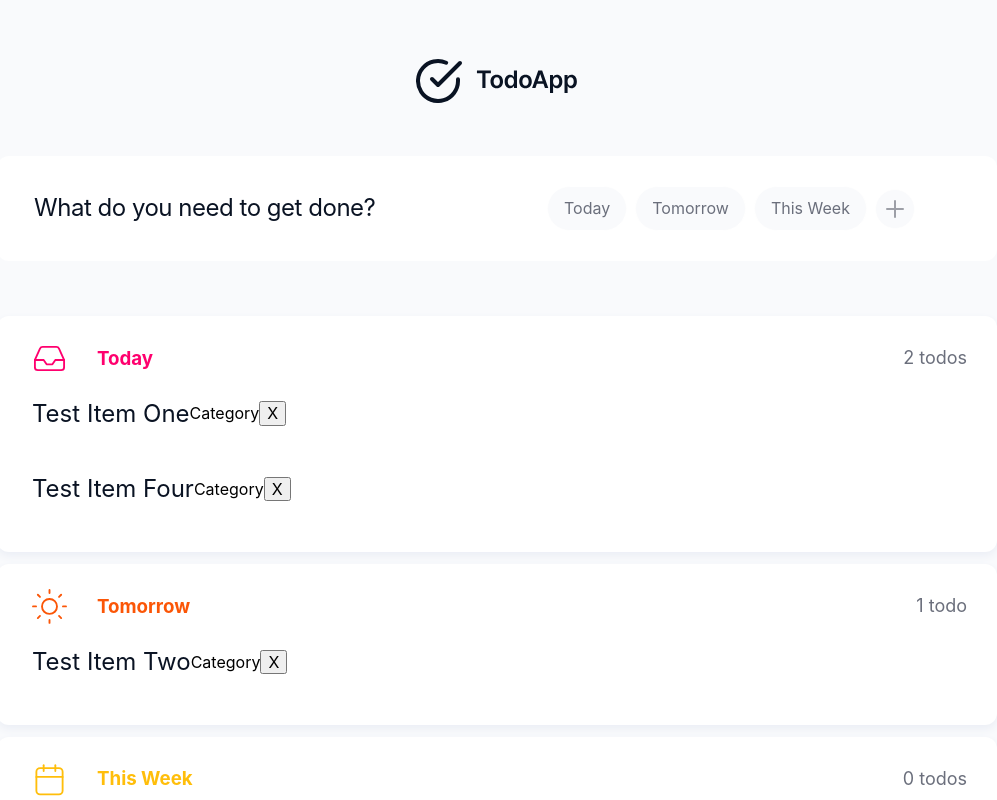
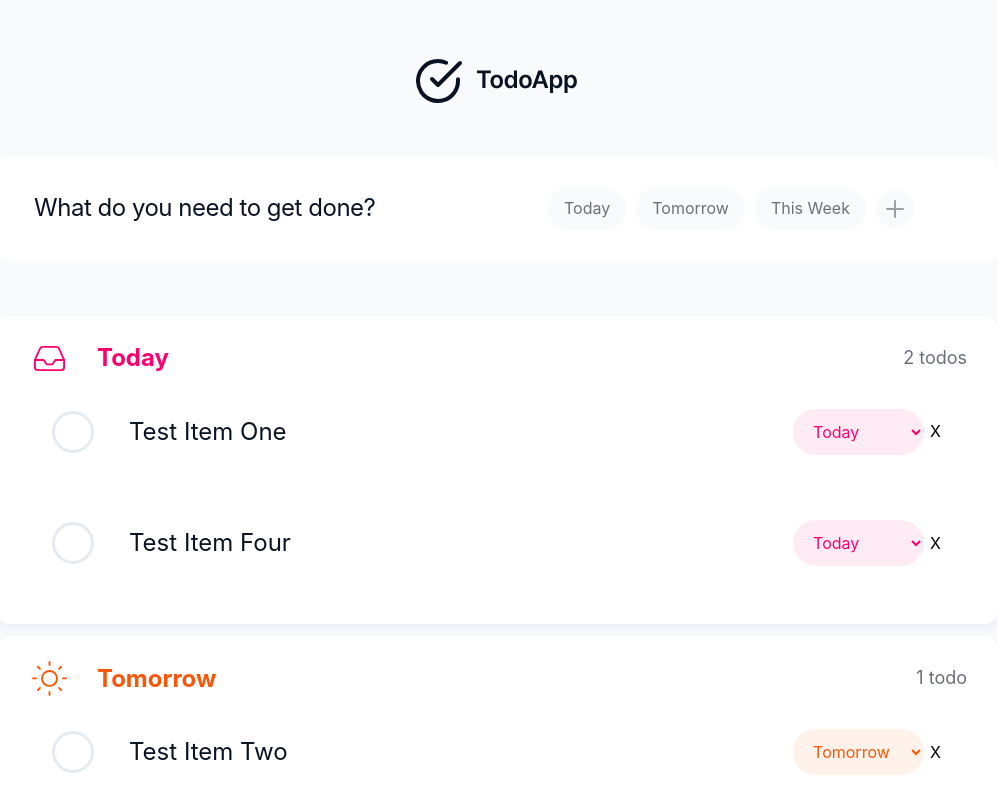
Before and after one commit to djsaun/Todo-Application, a React (Create React App) app: page / in a window 1280 px wide. Shown: the top 800 px of the page, without its empty margins (143-1140 px from the left). Built offline with nearby package versions, Linux system fonts and the light colour scheme.

Commit message:
Update Category and Todo component styling; Add category dropdown to Todo component

```diff
--- a/src/components/Category.js
+++ b/src/components/Category.js
@@ -3,7 +3,7 @@ import styled from 'styled-components';
 import Todo from './Todo';
 
 const Category = props => {
-  const { id, title, todos } = props;
+  const { id, title, todos, categories } = props;
 
   return (
     <CategoryItem>
@@ -15,7 +15,7 @@ const Category = props => {
         <Count>{todos.length} {todos.length === 1 ? 'todo' : 'todos'}</Count>
       </CategoryInfo>
 
-      {todos && todos.map(todo => <Todo key={todo.id} {...todo} />)}
+      {todos && todos.map(todo => <Todo key={todo.id} {...todo} categories={categories} />)}
     </CategoryItem>
   )
 }
@@ -54,6 +54,7 @@ const Icon = styled.div`
 
 const Title = styled.h3`
   margin: 0 0 0 30px;
+  font-size: 24px;
   color: ${props => props.theme.givelifyTheme.colors.categories[props.color]}
 `;
 
--- a/src/components/GivelifyThemeProvider.js
+++ b/src/components/GivelifyThemeProvider.js
@@ -14,6 +14,7 @@ const givelifyTheme = {
     gray900: '#0A1323',
     gray700: '#6B6F7C',
     gray500: '#848791',
+    gray300: '#E4EBF1',
     grayBackground: '#F9FAFC',
     grayShadow: '#EBEEF5',
     green: '#03CEA4',
--- a/src/components/Todo.js
+++ b/src/components/Todo.js
@@ -1,29 +1,86 @@
 import React from 'react';
 import styled from 'styled-components';
 import {rgba} from 'polished';
+import checkmark from '../icons/checkmark.svg';
 
 const Todo = props => {
-  const { id, text, isCompleted} = props;
+  const { category, categories, text, isCompleted} = props;
 
   return (
     <TodoItem complete={isCompleted}>
-      <Text>{text}</Text>
+      <div>
+        <Icon />
+        <Text>{text}</Text>
+      </div>
 
       {!isCompleted ?
         <div>
-          Category
+          <CategorySelect value={category}>
+            {categories && categories.map(cat => {
+              return <option key={cat.id} value={cat.id}>{cat.title}</option>
+            })}
+          </CategorySelect>
 
-          <button>X</button>
+          <Button>X</Button>
         </div>
-      : <p>Completed</p>}
+      : <Completed>Completed</Completed>}
     </TodoItem>
   )
 }
 
 const TodoItem = styled.div`
+  padding: 18px 20px;
+  display: flex;
+  justify-content: space-between;
+  align-items: center;
+  background-color: ${props => props.complete ? rgba(props.theme.givelifyTheme.colors.green, .04) : props.theme.givelifyTheme.colors.white};
+  border-radius: 12px;
+
+  > div {
+    display: flex;
+    align-items: center;
+  }
+`;
+
+const Icon = styled.div`
+  position: relative;
+  margin-right: 35px;
   display: flex;
   align-items: center;
-  background-color: ${props => props.complete ? rgba(props.theme.givelifyTheme.colors.green, .04) : props.theme.givelifyTheme.colors.white};
+  justify-content: center;
+  width: 36px;
+  height: 36px;
+  background-image: none;
+  background-color: transparent;
+  border: 3px solid ${props => props.theme.givelifyTheme.colors.gray300};
+  border-radius: 100%;
+  cursor: pointer;
+  transition: all .3s ease;
+
+  &::after {
+    position: relative;
+    display: block;
+    width: 24px;
+    height: 24px;
+    content: '';
+    background-image: url(${checkmark});
+    background-repeat: no-repeat;
+    background-size: contain;
+    background-position: center;
+    opacity: 0;
+    visibility: hidden;
+    transition: all .3s ease;
+  }
+
+  &:hover, &:active, &:focus {
+    background-color: ${props => rgba(props.theme.givelifyTheme.colors.green, .04)};
+    border-color: ${props => props.theme.givelifyTheme.colors.green};
+
+    &::after {
+      opacity: 1;
+      visibility: visible;
+    }
+  }
 `;
 
 const Text = styled.p`
@@ -31,4 +88,29 @@ const Text = styled.p`
   color: ${props => props.theme.givelifyTheme.colors.gray900};
 `;
 
+const CategorySelect = styled.select`
+  padding: 12px 16px;
+  color: ${props => props.theme.givelifyTheme.colors.categories[props.value]};
+  background: ${props => rgba(props.theme.givelifyTheme.colors.categories[props.value], .08)};
+  border: none;
+  border-radius: 100px;
+  cursor: pointer;
+`;
+
+const Button = styled.button`
+  background: none;
+  border: none;
+  cursor: pointer;
+  transform: rotate(0);
+  transition: all .3s ease;
+
+  &:hover, &:active, &:focus {
+    transform: rotate(180deg);
+  }
+`;
+
+const Completed = styled.p`
+  color: ${props => props.theme.givelifyTheme.colors.green};
+`;
+
 export default Todo;
--- a/src/components/TodoForm.js
+++ b/src/components/TodoForm.js
@@ -1,4 +1,4 @@
-import React, {useState, useEffect, useRef} from 'react';
+import React, {useState, useEffect} from 'react';
 import styled from 'styled-components';
 import { rgba } from 'polished';
 import plus from '../icons/plus.svg';
@@ -28,7 +28,7 @@ const TodoForm = props => {
 
   return (
     <FormContainer focused={formFocused} selectedCategory={category}>
-      <FormInput value={text} onFocus={() => setFormFocused(true)} onBlur={() => setFormFocused(false)} selectedCategory={category} onChange={e => setText(e.target.value)} placeholder="What do you need to get done?" />
+      <FormInput value={text} onFocus={() => setFormFocused(true)} onBlur={() => setFormFocused(false)} onChange={e => setText(e.target.value)} placeholder="What do you need to get done?" />
 
       <FormControls>
         {/* Loop through all filtered categories and display them as buttons;
@@ -53,6 +53,10 @@ const FormContainer = styled.div`
   border-radius: 12px;
   box-shadow: ${props => props.focused ? `0 4px 32px ${rgba(props.theme.givelifyTheme.colors.categories[props.selectedCategory], .12)}` : `0 4px 8px ${props => props.theme.givelifyTheme.colors.grayShadow}`};
   transition: all .3s ease;
+
+  > input {
+    caret-color: ${ props => props.selectedCategory !== 'no_date' ? props.theme.givelifyTheme.colors.categories[props.selectedCategory] : props.theme.givelifyTheme.colors.gray900};
+  }
 `;
 
 const FormInput = styled.input`
@@ -62,7 +66,6 @@ const FormInput = styled.input`
   letter-spacing: -.02em;
   border: none;
   outline: none;
-  caret-color: ${ props => props.selectedCategory !== 'no_date' ? props.theme.givelifyTheme.colors.categories[props.selectedCategory] : props.theme.givelifyTheme.colors.gray900};
 
   &::placeholder {
     color: ${props => props.theme.givelifyTheme.colors.gray900}
--- a/src/components/TodoList.js
+++ b/src/components/TodoList.js
@@ -9,7 +9,7 @@ const TodoList = props => {
       {categories && categories.map(category => {
         // Filter todos by category and pass them as props to their assigned category
         const filteredTodos = todos.filter(todo => todo.category === category.id)
-        return <Category key={category.id} id={category.id} title={category.title} todos={filteredTodos} />
+        return <Category key={category.id} id={category.id} title={category.title} todos={filteredTodos} categories={categories} />
       })}
     </>
   )
```
Also changed, not shown: src/icons/checkmark.svg (added).
